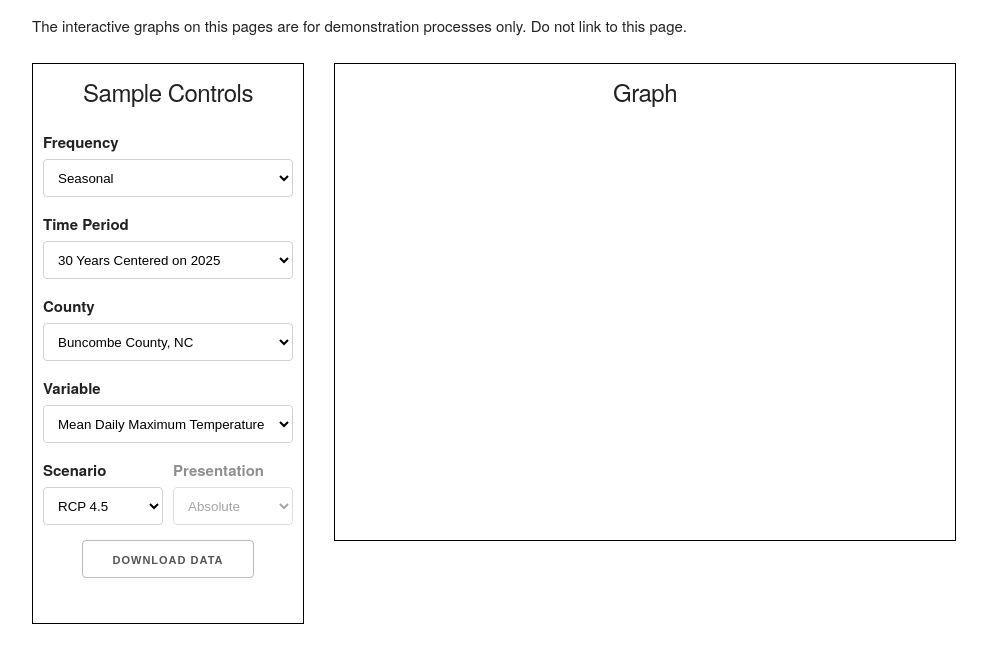
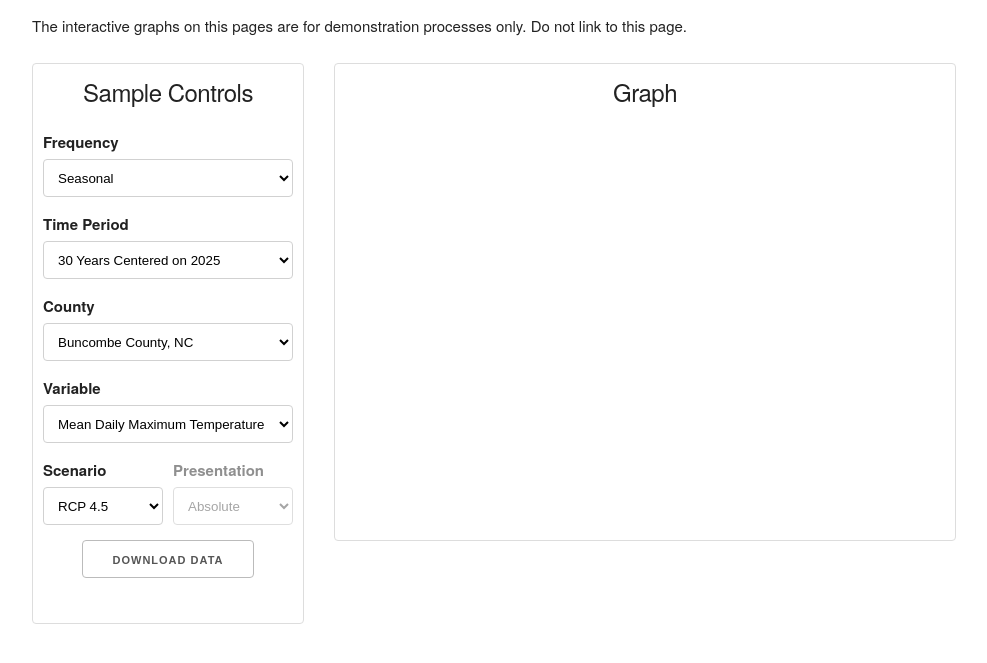
Before and after one commit to nemac/climate-by-location, a website: page demo.html in a window 1280 px wide. Shown: the part 61-724 px from the top of the page, without its empty margins (128-1115 px from the left). Drawn offline with Linux system fonts and the light colour scheme; a script that the page names is missing.

Commit message:
lighten outline box to blend better, round rectangles to match rest of skeleton

```diff
--- a/demo.html
+++ b/demo.html
@@ -43,7 +43,8 @@
    }
    .outlinebox {
       padding: 10px;
-      border: 1px solid black;
+      border: 1px solid #ddd;
+      border-radius: 4px;
    }
    .wrapper {
       width: 950px;
```
